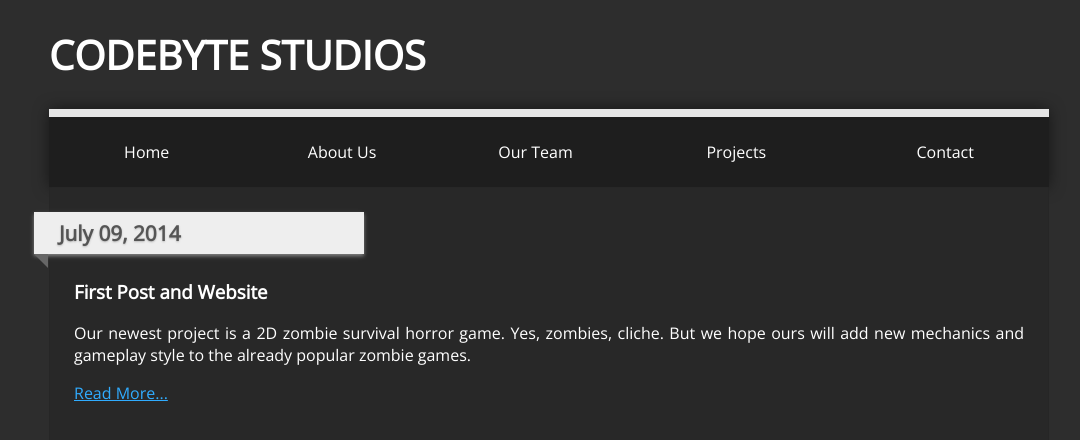
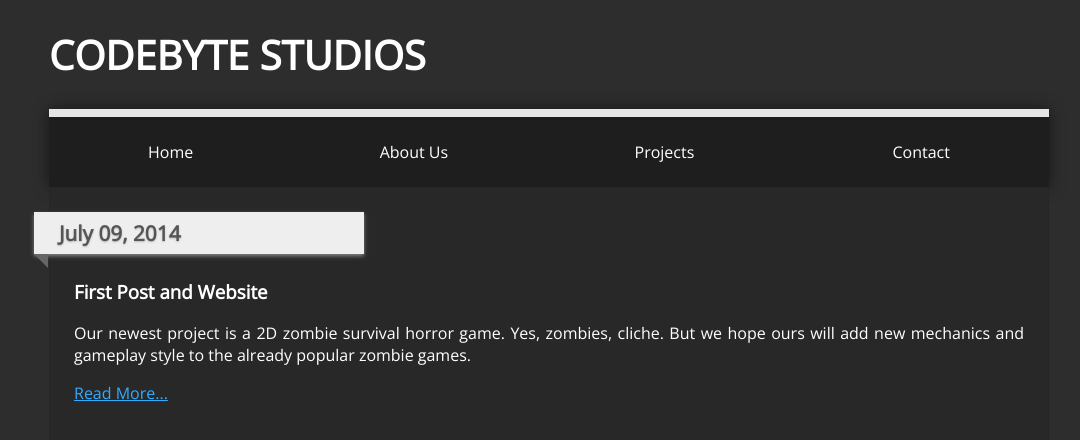
Before and after one commit to CodebyteStudios/codebytestudios.github.io, a Jekyll site: the page built from index.html, in a window 1280 px wide. Shown: the top 440 px of the page, without its empty margins (91-1171 px from the left). Built offline with Jekyll 4.4.1, drawn with Linux system fonts in a browser that asks for light colours; nearby versions of some CDN libraries; Markdown is read by kramdown in place of the engine named in the settings; the list of posts is cut into pages by our own code.

Commit message:
Merged team page with about us page. Removed href to team.html

```diff
--- a/_includes/navi.html
+++ b/_includes/navi.html
@@ -2,7 +2,6 @@
     <ul>
         <li id="home"><a href="{{site.baseurl}}index.html">Home</a></li>
         <li id="about"><a href="{{site.baseurl}}about.html">About Us</a></li>
-        <li id="team"><a href="{{site.baseurl}}team.html">Our Team</a></li>
         <li id="games"><a href="{{site.baseurl}}games.html">Projects</a></li>
         <li id="contact"><a href="{{site.baseurl}}contact.html">Contact</a></li>
     </ul>
```
